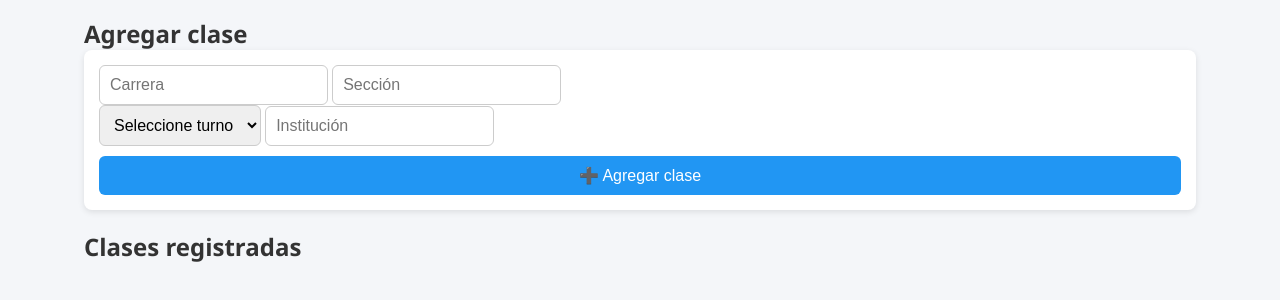
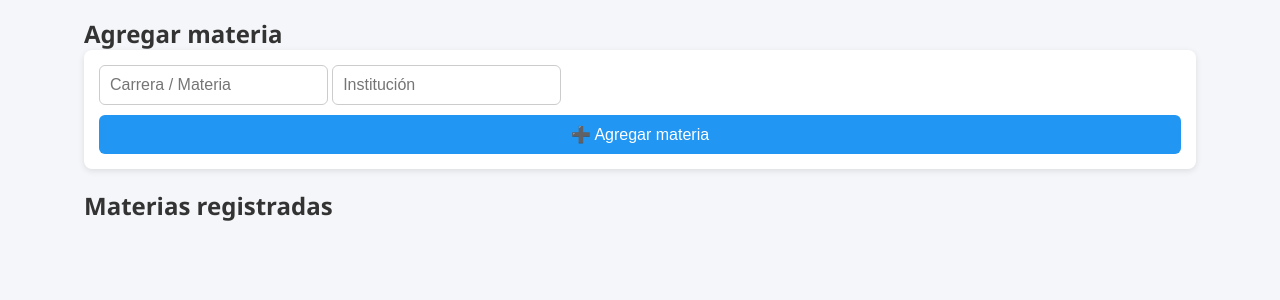
Before and after one commit to YeitherJG/clases, a plain HTML site: page index.html in a window 1280 px wide. Shown: the part 66-366 px from the top of the page. Drawn offline with nearby package versions, Linux system fonts and the light colour scheme.

Commit message:
Update index.html

```diff
--- a/index.html
+++ b/index.html
@@ -14,34 +14,27 @@
   <main class="page">
     <h1>Gestión de Clases</h1>
 
-    <!-- Formulario para agregar clase -->
+    <!-- Formulario para agregar materia -->
     <section class="panel">
-      <h2>Agregar clase</h2>
-      <form id="formClase" autocomplete="off">
+      <h2>Agregar materia</h2>
+      <form id="formMateria" autocomplete="off">
         <div class="grid">
-          <input type="text" id="carrera" placeholder="Carrera" required>
-          <input type="text" id="seccion" placeholder="Sección" required>
-          <select id="turno" required>
-            <option value="" disabled selected>Seleccione turno</option>
-            <option value="Mañana">Mañana</option>
-            <option value="Tarde">Tarde</option>
-            <option value="Noche">Noche</option>
-          </select>
+          <input type="text" id="carrera" placeholder="Carrera / Materia" required>
           <input type="text" id="institucion" placeholder="Institución" required>
         </div>
-        <button type="submit" class="btn">➕ Agregar clase</button>
+        <button type="submit" class="btn">➕ Agregar materia</button>
       </form>
     </section>
 
-    <!-- Contenedor de clases -->
+    <!-- Contenedor de materias -->
     <section class="panel">
-      <h2>Clases registradas</h2>
-      <div id="clases" class="clases-grid"></div>
+      <h2>Materias registradas</h2>
+      <div id="materias" class="materias-grid"></div>
     </section>
   </main>
 
-  <!-- Librería SQL.js desde CDN -->
-  <script src="https://cdnjs.cloudflare.com/ajax/libs/sql.js/1.6.2/sql-wasm.js"></script>
+  <!-- Librería SQL.js -->
+  <script src="./sql-wasm.js"></script>
   <!-- Tu app -->
   <script src="./app.js"></script>
 </body>
```
